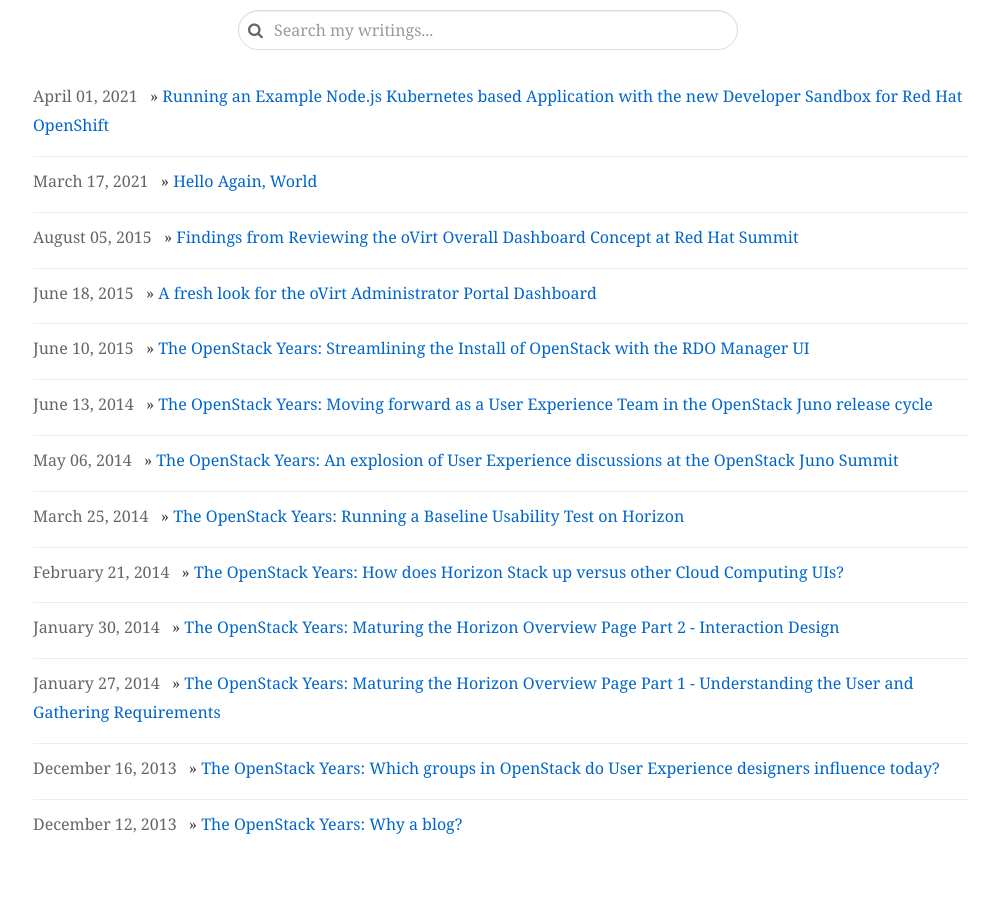
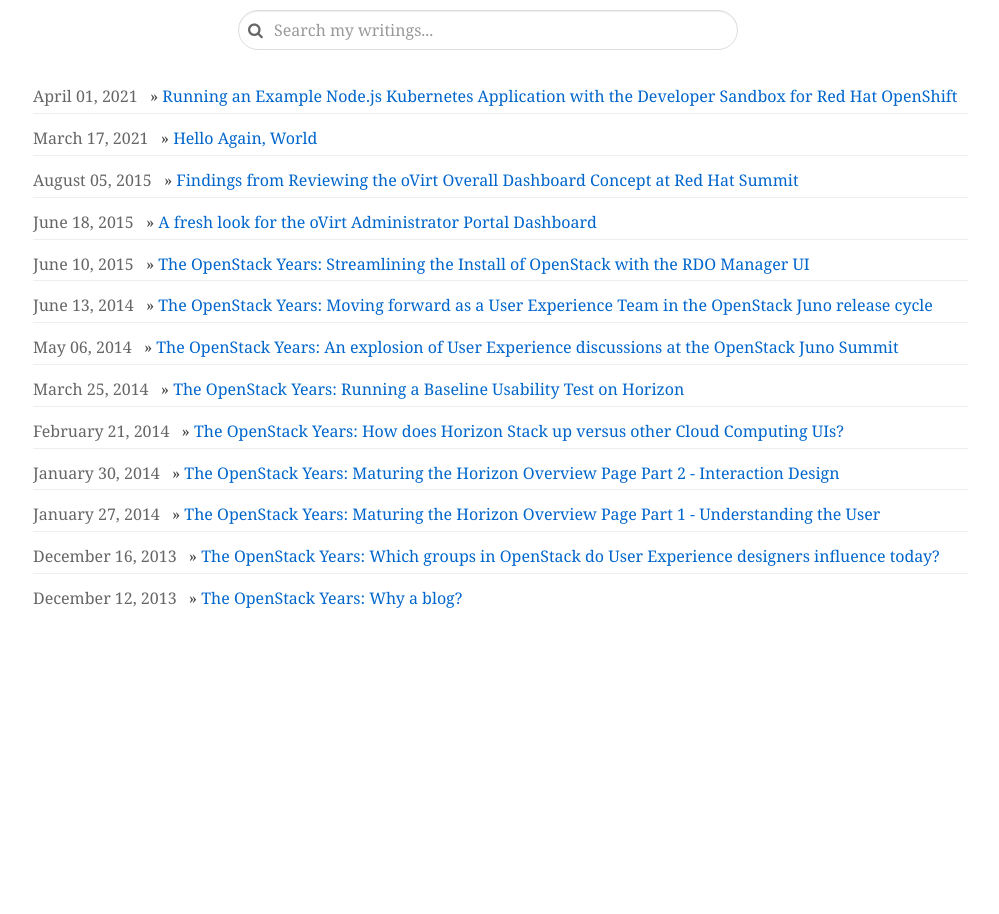
Before and after one commit to lizsurette/lizsurette.github.io, a Flask app: page /writings/ in a window 1280 px wide. Shown: the part 189-1103 px from the top of the page, without its empty margins (152-1151 px from the left). After the commit the page ends 797 px from the top, so only its background shows below. Run offline with Flask 2, Linux system fonts and the light colour scheme; some libraries are stand-ins or nearby versions.

Commit message:
Update templates and post content

```diff
--- a/app/posts/2014-01-27-maturing-horizon-overview-part-1.markdown
+++ b/app/posts/2014-01-27-maturing-horizon-overview-part-1.markdown
@@ -1,6 +1,6 @@
 ---
 layout: post
-title:  "The OpenStack Years: Maturing the Horizon Overview Page Part 1 - Understanding the User and Gathering Requirements"
+title:  "The OpenStack Years: Maturing the Horizon Overview Page Part 1 - Understanding the User"
 date:   2014-01-27
 categories: [openstack]
 ---
--- a/app/posts/2021-04-01-example-kubernetes-on-openshift-sandbox.markdown
+++ b/app/posts/2021-04-01-example-kubernetes-on-openshift-sandbox.markdown
@@ -1,6 +1,6 @@
 ---
 layout: post
-title:  "Running an Example Node.js Kubernetes based Application with the new Developer Sandbox for Red Hat OpenShift"
+title:  "Running an Example Node.js Kubernetes Application with the Developer Sandbox for Red Hat OpenShift"
 date:   2021-04-01
 categories: [open hybrid cloud, kubernetes, openshift, nodejs]
 ---
--- a/app/templates/base.html
+++ b/app/templates/base.html
@@ -4,6 +4,9 @@
     <meta charset="UTF-8">
     <meta name="viewport" content="width=device-width, initial-scale=1.0">
     <title>{% block title %}{% endblock %}</title>
+    <link rel="preconnect" href="https://fonts.googleapis.com">
+    <link rel="preconnect" href="https://fonts.gstatic.com" crossorigin>
+    <link href="https://fonts.googleapis.com/css2?family=Fira+Code:wght@400;500&display=swap" rel="stylesheet">
     <link rel="stylesheet" href="{{ url_for('static', filename='css/bootstrap.min.css') }}">
     <link rel="stylesheet" href="{{ url_for('static', filename='css/font-awesome.min.css') }}">
     <link rel="stylesheet" href="{{ url_for('static', filename='css/style.css') }}">
--- a/app/templates/writings.html
+++ b/app/templates/writings.html
@@ -100,7 +100,7 @@
     margin: 0;
 }
 .post-item {
-    padding-bottom: 1em;
+    padding-bottom: 2px;
     border-bottom: 1px solid #eee;
 }
 .post-item:last-child {
```
